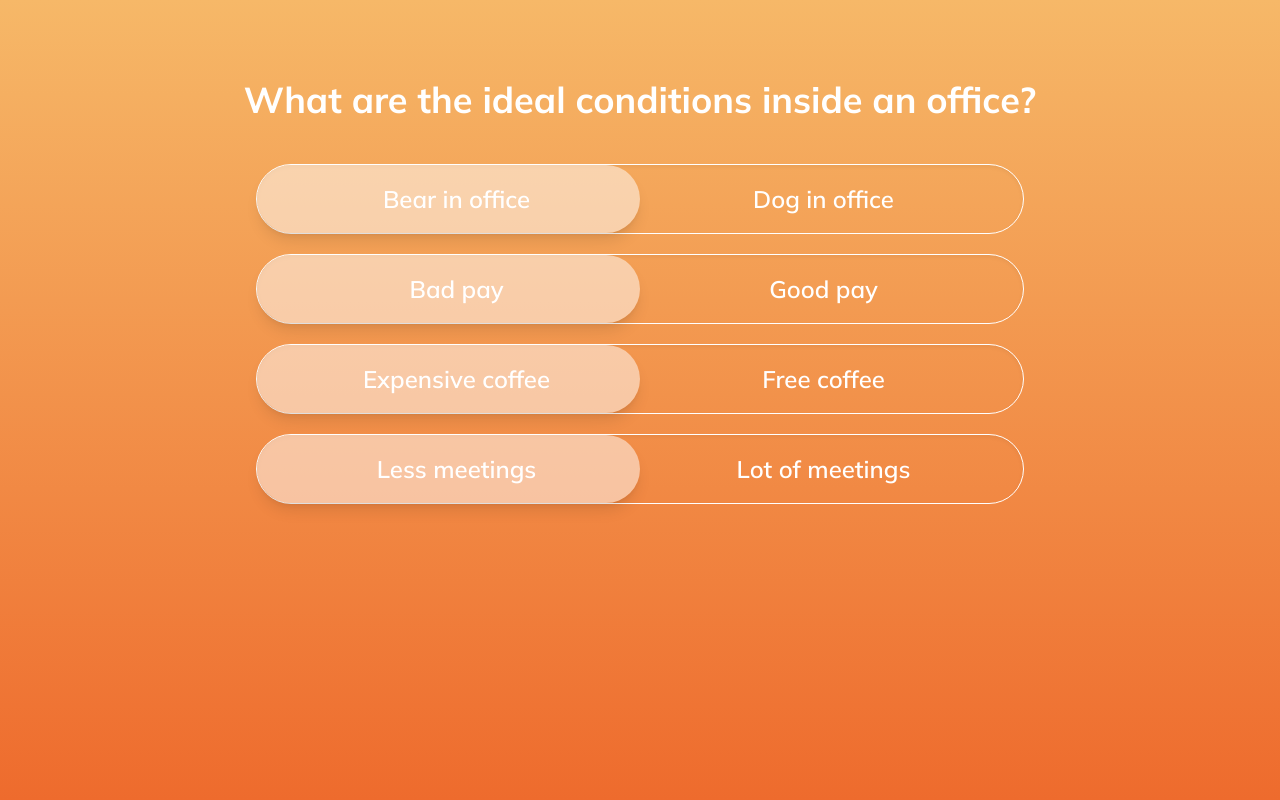
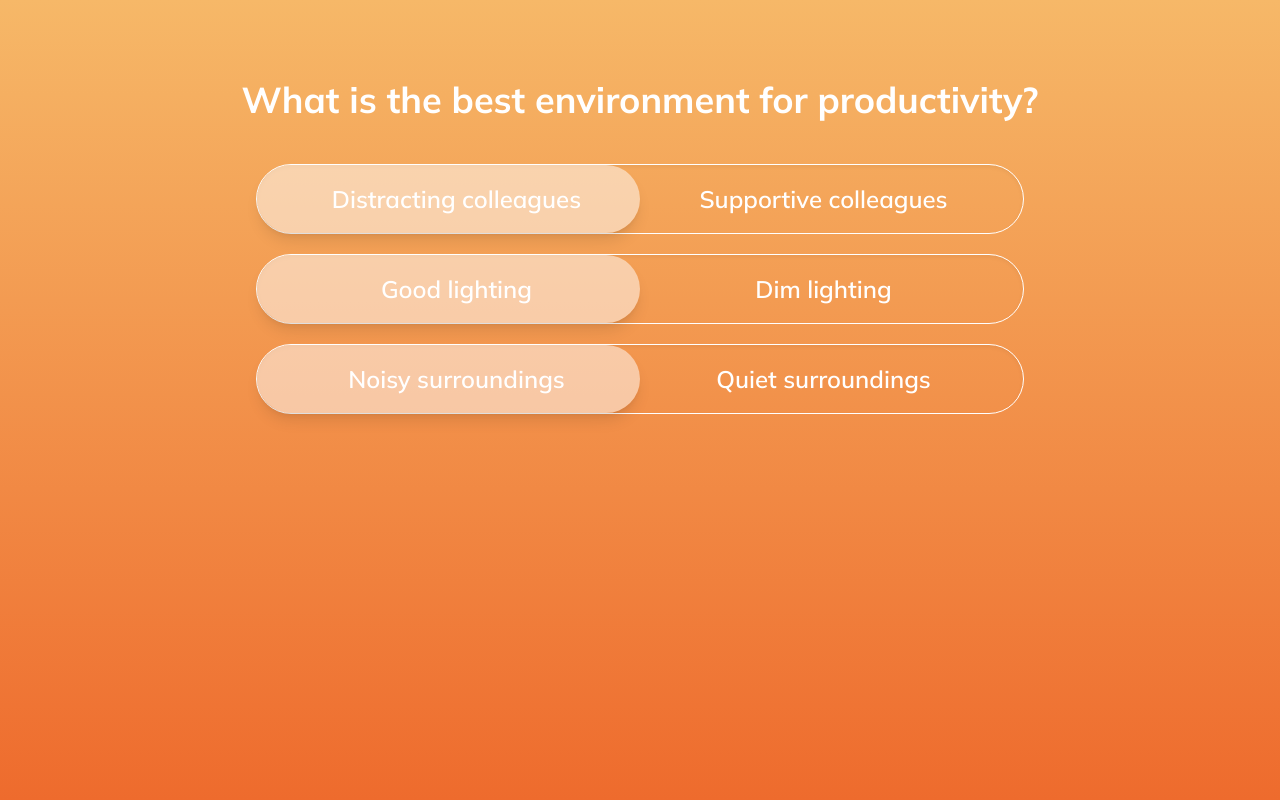
Before and after one commit to nsstarr/react-toggle-switch, a React (Vite) app: page / in a window 1280 px wide. Shown: the top 800 px of the page. Built offline with nearby package versions, Linux system fonts and the light colour scheme.

Commit message:
feat: shuffle questions

```diff
--- a/src/App.tsx
+++ b/src/App.tsx
@@ -1,11 +1,13 @@
 import React from "react";
 import { CorrectnessProvider } from "./context/CorrrectnessContext";
 import QuizQuestion from "./components/quiz/QuizQuestion";
+import useShuffledQuestions from "./hooks/useShuffledQuestions";
 
 const App: React.FC = () => {
-  const question = "What are the ideal conditions inside an office?";
-
-  const groupedAnswers = [
+  const quizQuestions = [
+    {
+      question: "What are the ideal conditions inside an office?",
+      groupedAnswers: [
         [
           { id: 1, label: "Good pay", correct: true },
           { id: 2, label: "Bad pay", correct: false },
@@ -22,16 +24,42 @@ const App: React.FC = () => {
           { id: 7, label: "Bear in office", correct: false },
           { id: 8, label: "Dog in office", correct: true },
         ],
+      ],
+    },
+    {
+      question: "What is the best environment for productivity?",
+      groupedAnswers: [
+        [
+          { id: 9, label: "Quiet surroundings", correct: true },
+          { id: 10, label: "Noisy surroundings", correct: false },
+        ],
+        [
+          { id: 11, label: "Good lighting", correct: true },
+          { id: 12, label: "Dim lighting", correct: false },
+        ],
+        [
+          { id: 13, label: "Supportive colleagues", correct: true },
+          { id: 14, label: "Distracting colleagues", correct: false },
+        ],
+      ],
+    },
   ];
+
+  const randomized = true;
+  const shuffledQuestions = useShuffledQuestions(quizQuestions, randomized);
+
   return (
     <div className="font-display">
-      <section className="flex h-full w-full">
+      <section className="flex h-full w-full flex-col">
         <CorrectnessProvider>
+          {shuffledQuestions.map((quizQuestion, index) => (
             <QuizQuestion
-            question={question}
-            groupedAnswers={groupedAnswers}
+              key={index}
+              question={quizQuestion.question}
+              groupedAnswers={quizQuestion.groupedAnswers}
               randomized={true}
             />
+          ))}
         </CorrectnessProvider>
       </section>
     </div>
--- /dev/null
+++ b/src/hooks/useShuffledQuestions.ts
@@ -0,0 +1,41 @@
+import { useEffect, useState } from "react";
+
+interface AnswerOption {
+  id: number;
+  label: string;
+  correct: boolean;
+}
+
+interface QuizQuestionData {
+  question: string;
+  groupedAnswers: AnswerOption[][];
+}
+
+const useShuffledQuestions = (
+  questions: QuizQuestionData[],
+  randomized: boolean
+): QuizQuestionData[] => {
+  const [shuffledQuestions, setShuffledQuestions] = useState<QuizQuestionData[]>(
+    questions
+  );
+
+  const shuffleArray = <T,>(array: T[]): T[] => {
+    return array
+      .map((item) => ({ item, sortKey: Math.random() }))
+      .sort((a, b) => a.sortKey - b.sortKey)
+      .map(({ item }) => item);
+  };
+
+  useEffect(() => {
+    if (randomized) {
+      // Shuffle the questions themselves
+      setShuffledQuestions(shuffleArray(questions));
+    } else {
+      setShuffledQuestions(questions); // Original order if not randomized
+    }
+  }, [randomized]);
+
+  return shuffledQuestions;
+};
+
+export default useShuffledQuestions;
```
Lines whose indentation alone changed are shown as unchanged.
